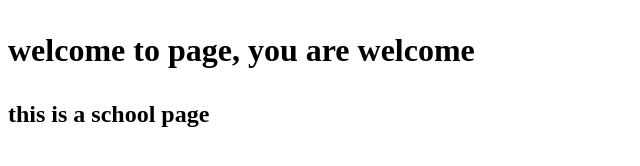
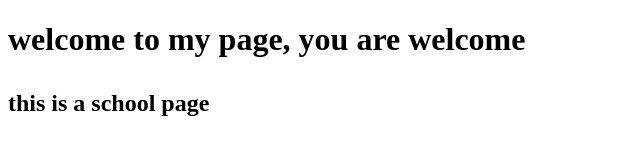
Before and after one commit to abc24-033/Hello-Anitamaxwyn, a plain HTML site: page index.html in a window 1280 px wide. Shown: the whole page, without its empty margins (0-640 px from the left). Drawn offline with Linux system fonts and the light colour scheme.

Commit message:
Update index.html
another one

```diff
--- a/index.html
+++ b/index.html
@@ -4,6 +4,6 @@
 <title> My First Web Page</title>
 </head>
 <body>
-<h1 Hello Anitamaxwyn </h1>
-<p> welcome to page, you are welcome <p>
-<h2> this is a school page </h2>
+<h1 Hello Anitamaxwyn <h1
+<p> welcome to my page, you are welcome <p>
+<h2> this is a school page <h2
```
